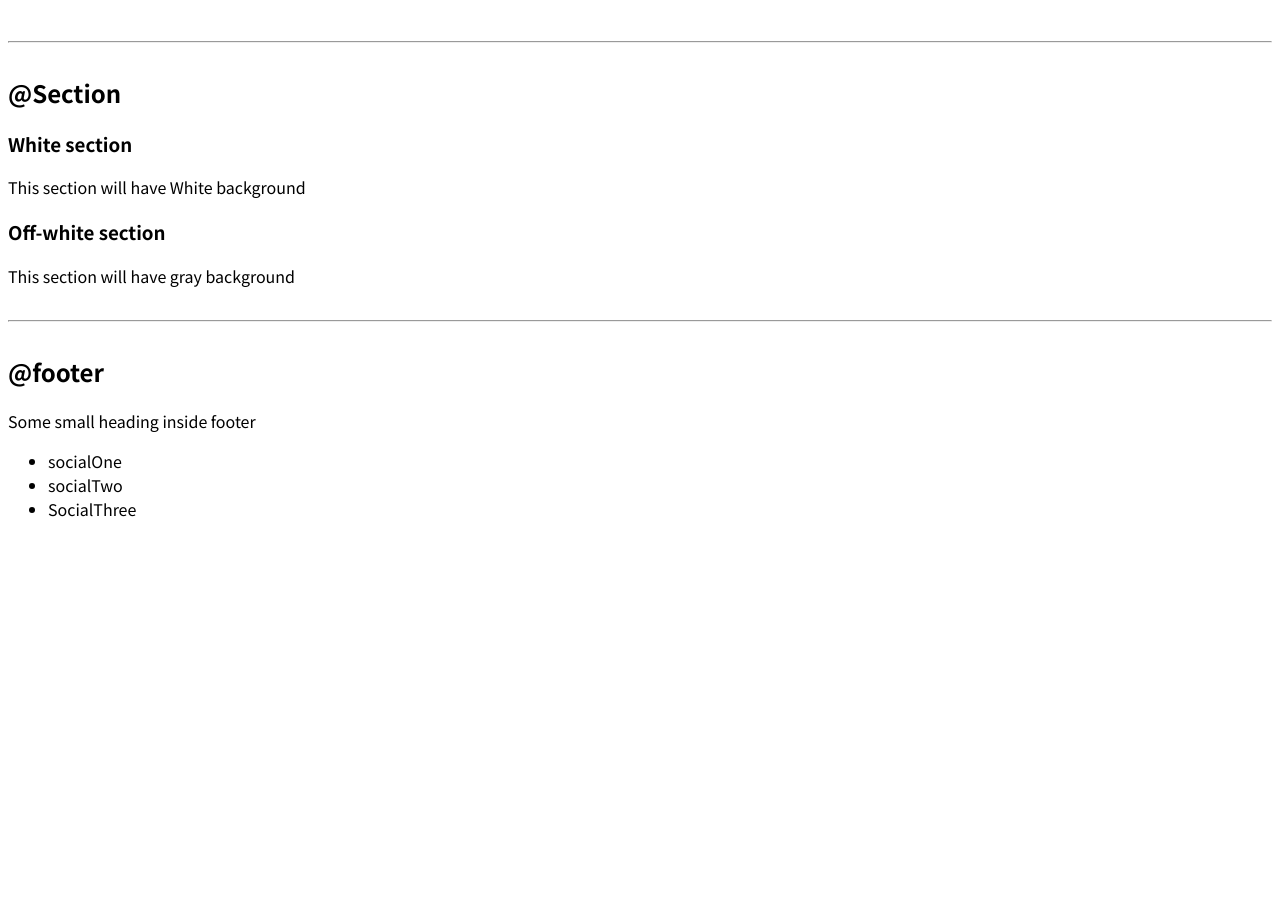
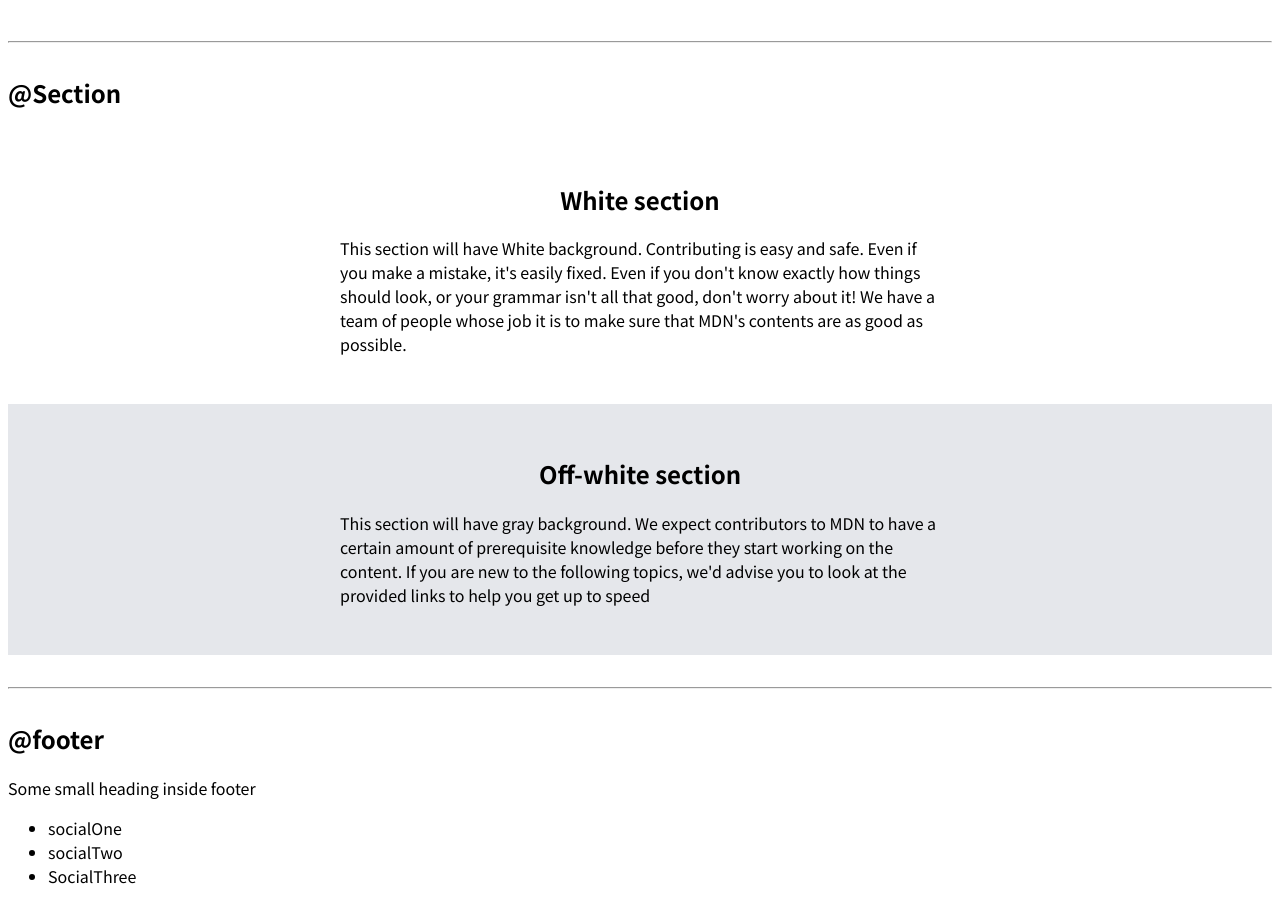
Before and after one commit to praveen-malviya/NEOG-camp-lesson-3, a plain HTML site: page index.html in a window 1280 px wide. Shown: the part 2120-3024 px from the top of the page. Before the commit the page ends 2657 px from the top, so only its background shows below. Drawn offline with Linux system fonts and the light colour scheme.

Commit message:
feat: Designed Section
Styled the Section part of component library

```diff
--- a/index.html
+++ b/index.html
@@ -99,16 +99,21 @@
 
         <h2>@Section</h2>
 
-        <section>
-            <h3>White section</h3>
-            <p>This section will have White background</p>
+        <section class="section">
+            <div class="container container-center">
+            <h1>White section</h1>
+            <p>This section will have White background. Contributing is easy and safe. Even if you make a mistake, it's easily fixed. Even if you don't know exactly how things should look, or your grammar isn't all that good, don't worry about it! We have a team of people whose job it is to make sure that MDN's contents are as good as possible.</p>
+            </div>
         </section>
 
-        <section>
-            <h3>Off-white section</h3>
-            <p>This section will have gray background</p>
+        <section class="section ow">
+            <div class="container container-center">
+            <h1>Off-white section</h1>
+            <p>This section will have gray background. We expect contributors to MDN to have a certain amount of prerequisite knowledge before they start working on the content. If you are new to the following topics, we'd advise you to look at the provided links to help you get up to speed</p>
+            </div>
         </section>
-         <hr>
+
+        <hr>
 
          <h2>@footer</h2>
          <footer>
--- a/style.css
+++ b/style.css
@@ -2,8 +2,8 @@
 
 :root {
     --primary-color: #60A5FA;
-    --dark-blue: #60A5FA;
     --dark-gray: #6B7280;
+    --off-white: #E5E7EB;
 }
 
 body{
@@ -98,3 +98,19 @@ text-align: right;
     padding-top: 1rem;
 color: var(--dark-gray);
 }
+
+
+/************ Section **************/
+
+.section{
+    padding: 2rem;
+
+}
+
+.section h1{
+    text-align: center;
+}
+
+.ow {
+    background-color: var(--off-white);
+}
```
